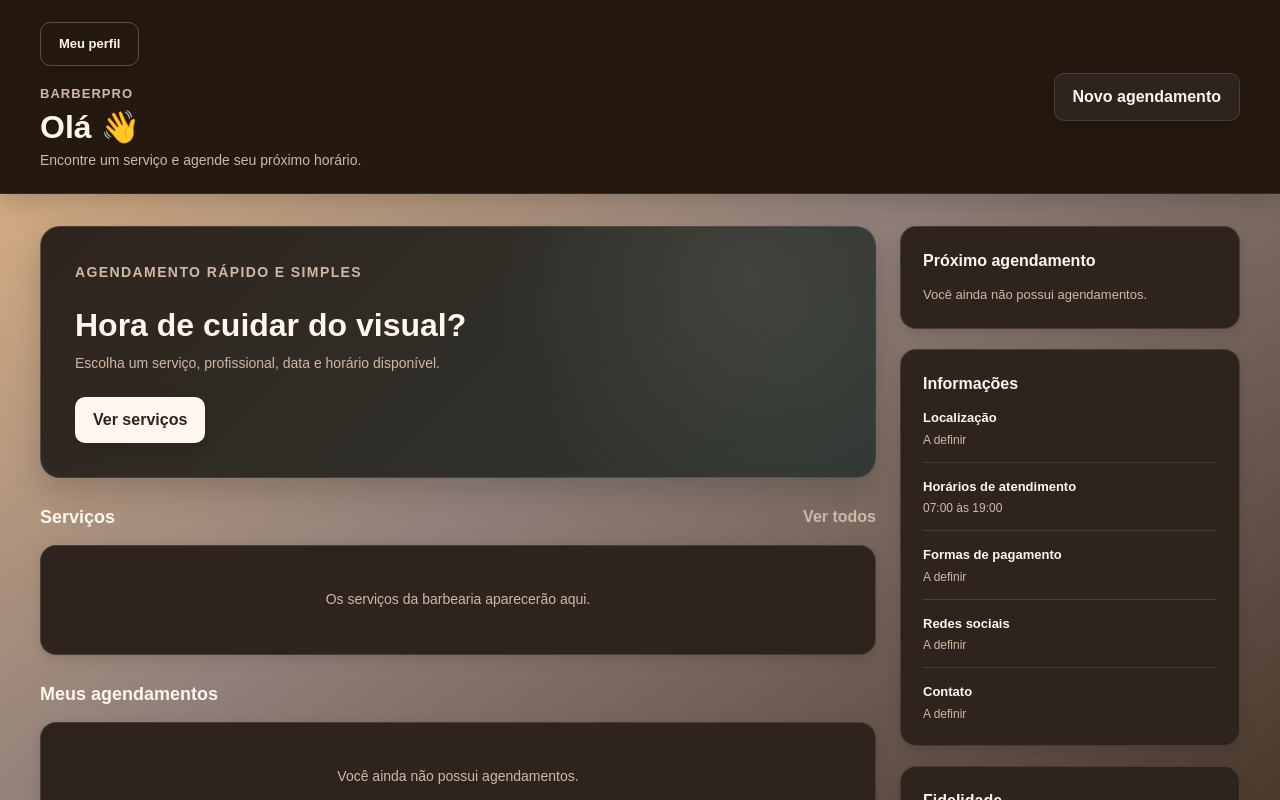
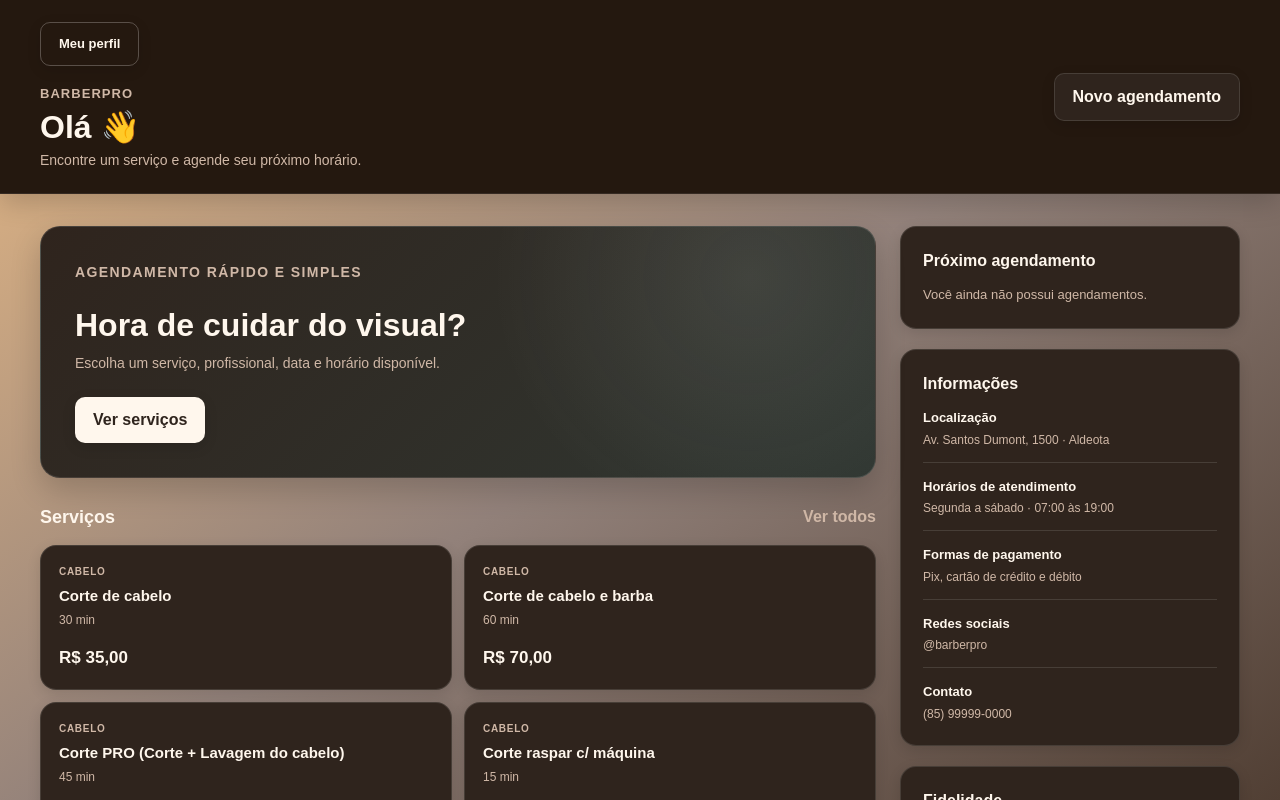
Before and after one commit to JeanClaudioDev/projeto-barberpro, a React (Vite) app: page /home in a window 1280 px wide. Shown: the top 800 px of the page. Built offline with nearby package versions, Linux system fonts and the light colour scheme; no server answers; the database is empty; sample sign-in values are in the browser's storage.

Commit message:
feat: atualiza serviços e informações da home

```diff
--- a/src/pages/home.css
+++ b/src/pages/home.css
@@ -556,3 +556,81 @@
     flex-direction: column;
   }
 }
+/* =========================
+   SERVIÇOS DA HOME
+========================= */
+
+.home-services-list {
+  display: grid;
+  grid-template-columns: repeat(2, minmax(0, 1fr));
+  gap: 12px;
+}
+
+.home-service-card {
+  min-height: 145px;
+
+  padding: 18px;
+
+  display: flex;
+  flex-direction: column;
+  justify-content: space-between;
+
+  border: 1px solid var(--border);
+  border-radius: var(--radius-medium);
+
+  background-color: var(--surface);
+
+  box-shadow: var(--shadow-small);
+
+  transition:
+    transform var(--transition),
+    border-color var(--transition);
+}
+
+.home-service-card:hover {
+  transform: translateY(-2px);
+  border-color: var(--border-strong);
+}
+
+.home-service-category {
+  display: block;
+
+  margin-bottom: 7px;
+
+  color: var(--muted);
+
+  font-size: 10px;
+  font-weight: 700;
+
+  text-transform: uppercase;
+  letter-spacing: 0.07em;
+}
+
+.home-service-card h3 {
+  margin-bottom: 5px;
+
+  color: var(--text);
+
+  font-size: 15px;
+  line-height: 1.35;
+}
+
+.home-service-card p {
+  color: var(--muted);
+
+  font-size: 12px;
+}
+
+.home-service-card strong {
+  margin-top: 14px;
+
+  color: var(--text);
+
+  font-size: 17px;
+}
+
+@media (max-width: 600px) {
+  .home-services-list {
+    grid-template-columns: 1fr;
+  }
+}
--- a/src/pages/home.jsx
+++ b/src/pages/home.jsx
@@ -10,6 +10,8 @@
 
 import { useAuth } from "../context/AuthContext";
 import { db } from "../services/firebase";
+
+import services from "../data/services.js";
 
 import "./home.css";
 
@@ -169,10 +171,29 @@
               </button>
             </div>
 
-            <div className="empty-card">
+            <div className="home-services-list">
+              {services.slice(0, 4).map((service) => (
+                <article
+                  key={service.id}
+                  className="home-service-card"
+                >
+                  <div>
+                    <span className="home-service-category">
+                      {service.category}
+                    </span>
+
+                    <h3>{service.name}</h3>
+
                     <p>
-                Os serviços da barbearia aparecerão aqui.
+                      {service.duration} min
                     </p>
+                  </div>
+
+                  <strong>
+                    R$ {service.price.toFixed(2).replace(".", ",")}
+                  </strong>
+                </article>
+              ))}
             </div>
           </section>
 
@@ -262,27 +283,27 @@
 
             <InfoItem
               title="Localização"
-                text="A definir"
+              text="Av. Santos Dumont, 1500 · Aldeota"
             />
 
             <InfoItem
               title="Horários de atendimento"
-                text="07:00 às 19:00"
+              text="Segunda a sábado · 07:00 às 19:00"
             />
 
             <InfoItem
               title="Formas de pagamento"
-                text="A definir"
+              text="Pix, cartão de crédito e débito"
             />
 
             <InfoItem
               title="Redes sociais"
-                text="A definir"
+              text="@barberpro"
             />
 
             <InfoItem
               title="Contato"
-                text="A definir"
+              text="(85) 99999-0000"
             />
 
             </div>
```
Lines whose indentation alone changed are shown as unchanged.
